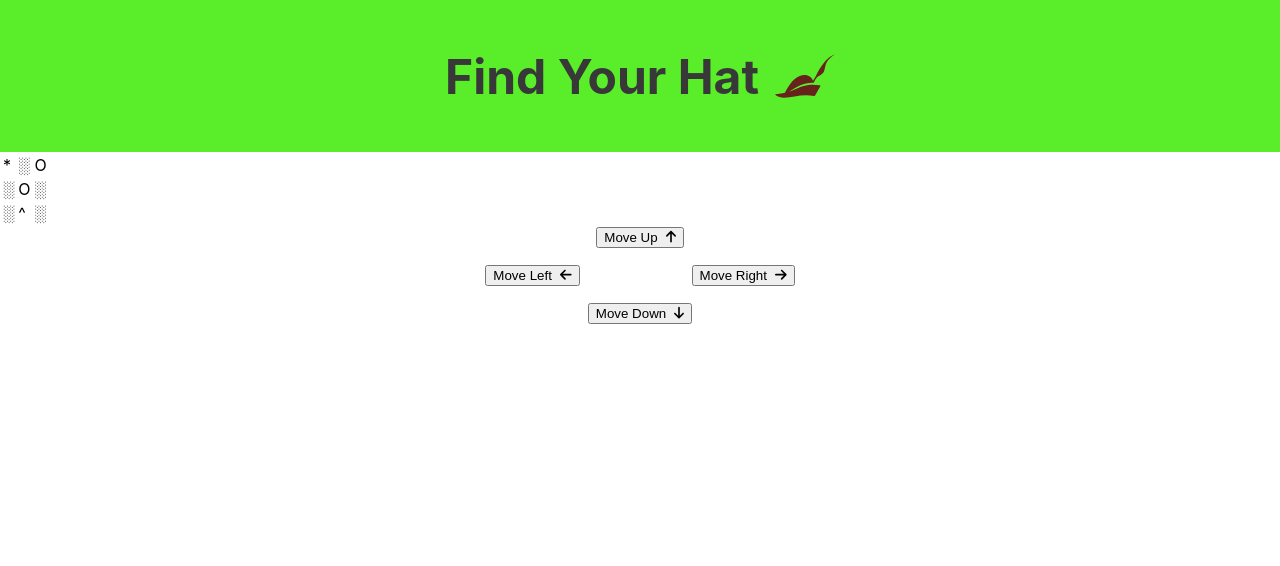
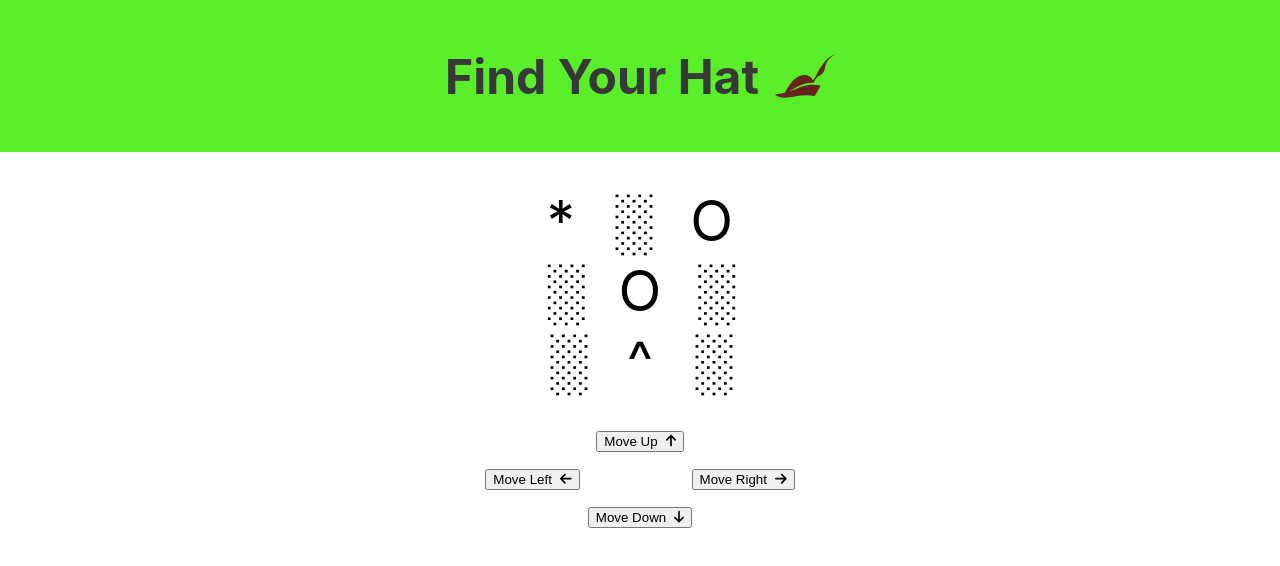
Before and after one commit to bradywinslow/findYourHat, a React (Create React App) app: page / in a window 1280 px wide. Shown: the top 566 px of the page. Built offline with nearby package versions, Linux system fonts and the light colour scheme.

Commit message:
add Field.module.css and center and style Field

```diff
--- a/src/components/Field.jsx
+++ b/src/components/Field.jsx
@@ -4,6 +4,7 @@ import Hat from './Hat.jsx';
 import Hole from './Hole.jsx';
 import FieldCharacter from './FieldCharacter.jsx';
 import PathCharacter from './PathCharacter.jsx';
+import styles from '../styles/Field.module.css';
 
 const fieldData = [
     { firstCharacter: '*', secondCharacter: '░', thirdCharacter: 'O' },
@@ -39,11 +40,11 @@ export default function Field({ height, width, percentage }) {
     } */
 
     return (
-        <div className='field'>
+        <div className={styles.field}>
             <table>
                 {fieldData.map((val, key) => {
                     return (
-                        <tr key={key}>
+                        <tr className={styles.tableRows} key={key}>
                             <td>{val.firstCharacter}</td>
                             <td>{val.secondCharacter}</td>
                             <td>{val.thirdCharacter}</td>
--- /dev/null
+++ b/src/styles/Field.module.css
@@ -0,0 +1,12 @@
+.field {
+    display: flex;
+    justify-content: center;
+    margin: 2rem 0 2rem 0;
+    font-size: 3.5rem;
+}
+
+.tableRows {
+    display: flex;
+    justify-content: space-around;
+    gap: 2rem;
+}
```
